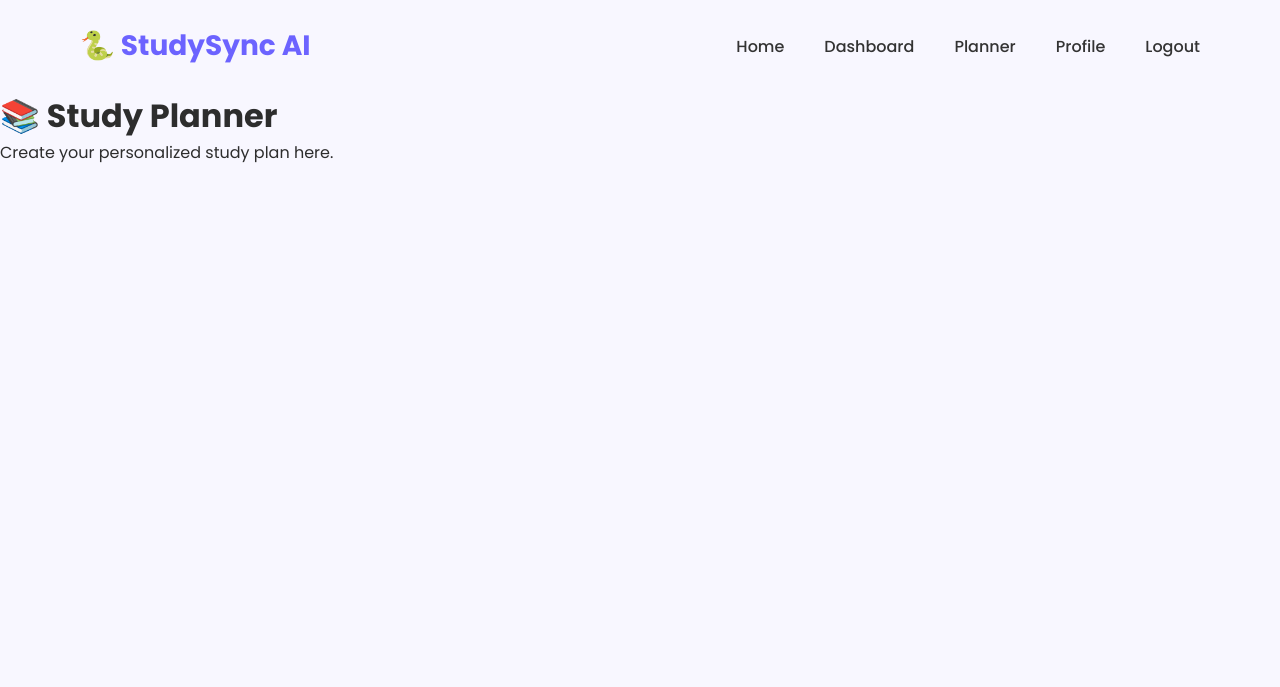
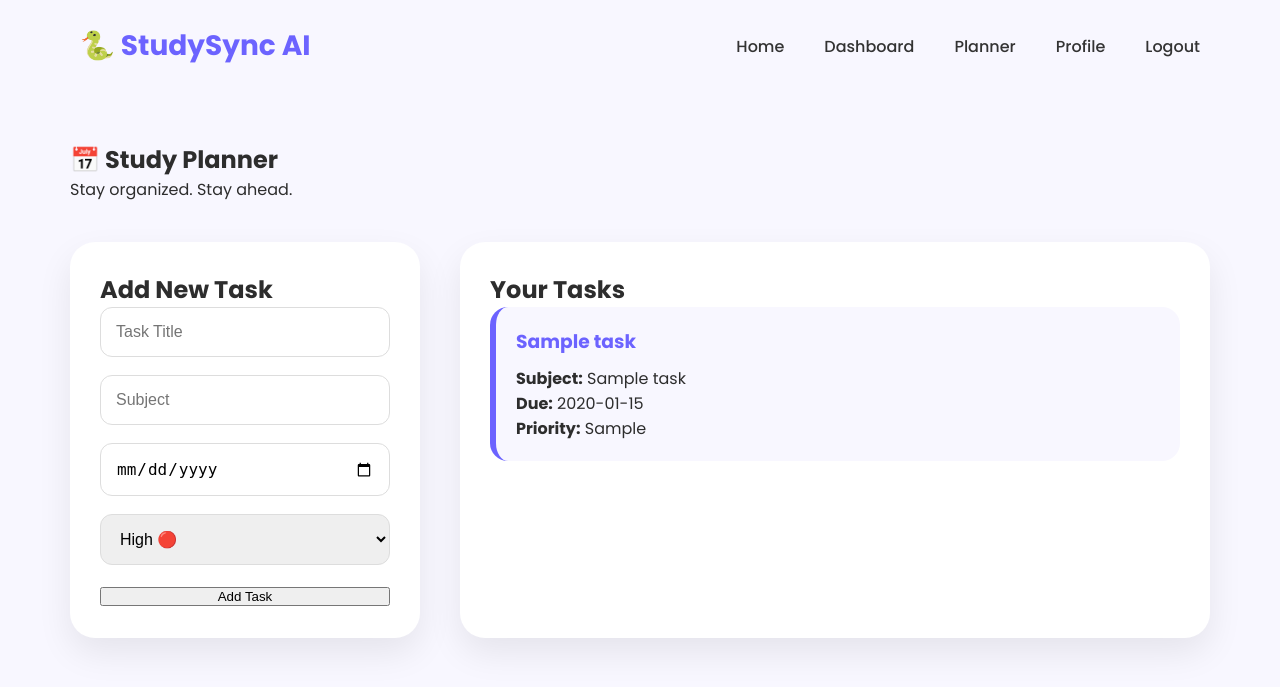
Before and after one commit to ShreyaKumbhar1/StudySync-AI, a Flask app: page /planner in a window 1280 px wide. Shown: the top 687 px of the page. Run offline with Flask 3, Linux system fonts and the light colour scheme; a user stored in the database is signed in; tables that the repository leaves empty hold one stand-in row (values such as "Sample post").

Commit message:
Dimpu finally learned how to remember homework

```diff
--- /dev/null
+++ b/app/forms/task_form.py
@@ -0,0 +1,34 @@
+from flask_wtf import FlaskForm
+from wtforms import StringField, SelectField, DateField, SubmitField
+from wtforms.validators import DataRequired
+
+
+class TaskForm(FlaskForm):
+
+    title = StringField(
+        "",
+        validators=[DataRequired()],
+        render_kw={"placeholder": "Task Title"}
+    )
+
+    subject = StringField(
+        "",
+        render_kw={"placeholder": "Subject"}
+    )
+
+    due_date = DateField(
+        "",
+        format="%Y-%m-%d",
+        render_kw={"type": "date"}
+    )
+
+    priority = SelectField(
+        "",
+        choices=[
+            ("High", "High 🔴"),
+            ("Medium", "Medium 🟡"),
+            ("Low", "Low 🟢")
+        ]
+    )
+
+    submit = SubmitField("Add Task")
--- a/app/static/css/style.css
+++ b/app/static/css/style.css
@@ -510,3 +510,51 @@ button:hover{
     width:100%;
 
 }
+/* ---------- PLANNER ---------- */
+
+.planner-container{
+    display:grid;
+    grid-template-columns:350px 1fr;
+    gap:40px;
+    margin-top:40px;
+}
+
+.planner-form,
+.planner-tasks{
+    background:white;
+    padding:30px;
+    border-radius:25px;
+    box-shadow:0 15px 35px rgba(0,0,0,.08);
+}
+
+.form-input{
+    width:100%;
+    padding:15px;
+    margin-bottom:18px;
+    border:1px solid #ddd;
+    border-radius:12px;
+    font-size:16px;
+}
+
+.task-card{
+    padding:20px;
+    margin-bottom:20px;
+    border-radius:18px;
+    background:#F8F7FF;
+    border-left:6px solid #6C63FF;
+}
+
+.task-card h3{
+    color:#6C63FF;
+    margin-bottom:10px;
+}
+
+@media(max-width:900px){
+
+    .planner-container{
+
+        grid-template-columns:1fr;
+
+    }
+
+}
--- a/app/templates/planner.html
+++ b/app/templates/planner.html
@@ -2,8 +2,71 @@
 
 {% block content %}
 
-<h1>📚 Study Planner</h1>
+<section class="dashboard">
 
-<p>Create your personalized study plan here.</p>
+    <h1>📅 Study Planner</h1>
+    <p>Stay organized. Stay ahead.</p>
+
+    <div class="planner-container">
+
+        <!-- Add Task Form -->
+
+        <div class="planner-form">
+
+            <h2>Add New Task</h2>
+
+            <form method="POST">
+
+                {{ form.hidden_tag() }}
+
+                {{ form.title(class="form-input") }}
+
+                {{ form.subject(class="form-input") }}
+
+                {{ form.due_date(class="form-input") }}
+
+                {{ form.priority(class="form-input") }}
+
+                {{ form.submit(class="btn") }}
+
+            </form>
+
+        </div>
+
+        <!-- Task List -->
+
+        <div class="planner-tasks">
+
+            <h2>Your Tasks</h2>
+
+            {% if tasks %}
+
+                {% for task in tasks %}
+
+                    <div class="task-card">
+
+                        <h3>{{ task.title }}</h3>
+
+                        <p><strong>Subject:</strong> {{ task.subject }}</p>
+
+                        <p><strong>Due:</strong> {{ task.due_date }}</p>
+
+                        <p><strong>Priority:</strong> {{ task.priority }}</p>
+
+                    </div>
+
+                {% endfor %}
+
+            {% else %}
+
+                <p>No tasks yet. Add your first task! 🚀</p>
+
+            {% endif %}
+
+        </div>
+
+    </div>
+
+</section>
 
 {% endblock %}
--- a/run.py
+++ b/run.py
@@ -5,6 +5,11 @@ from app.models.user import User
 from app.routes.auth import auth
 from app.extensions import bcrypt
 from app.login_manager import login_manager
+from flask_login import login_required, current_user
+from app.models.task import Task
+from app.forms.task_form import TaskForm
+from app.models.task import Task
+from flask import redirect, url_for
 from flask_login import login_required, current_user
 
 app = Flask(
@@ -36,9 +41,36 @@ def dashboard():
         user=current_user
     )
 
-@app.route("/planner")
+@app.route("/planner", methods=["GET", "POST"])
+@login_required
 def planner():
-    return render_template("planner.html")
+
+    form = TaskForm()
+
+    if form.validate_on_submit():
+
+        task = Task(
+            title=form.title.data,
+            subject=form.subject.data,
+            due_date=form.due_date.data,
+            priority=form.priority.data,
+            user_id=current_user.id
+        )
+
+        db.session.add(task)
+        db.session.commit()
+
+        return redirect(url_for("planner"))
+
+    tasks = Task.query.filter_by(
+        user_id=current_user.id
+    ).all()
+
+    return render_template(
+        "planner.html",
+        form=form,
+        tasks=tasks
+    )
 
 
 @app.route("/assignments")
```
Also changed, not shown: app/models/task.py (added, +24 -0 lines), app/models/user.py (+7 -0 lines).
